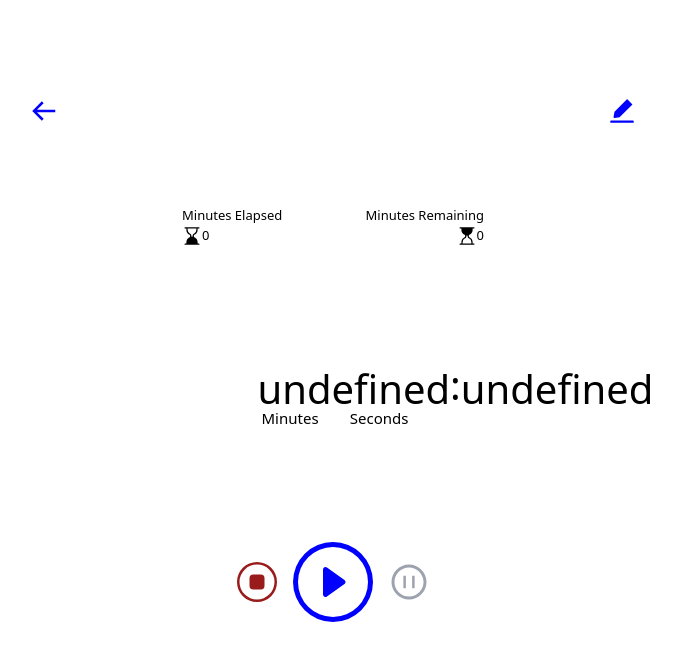
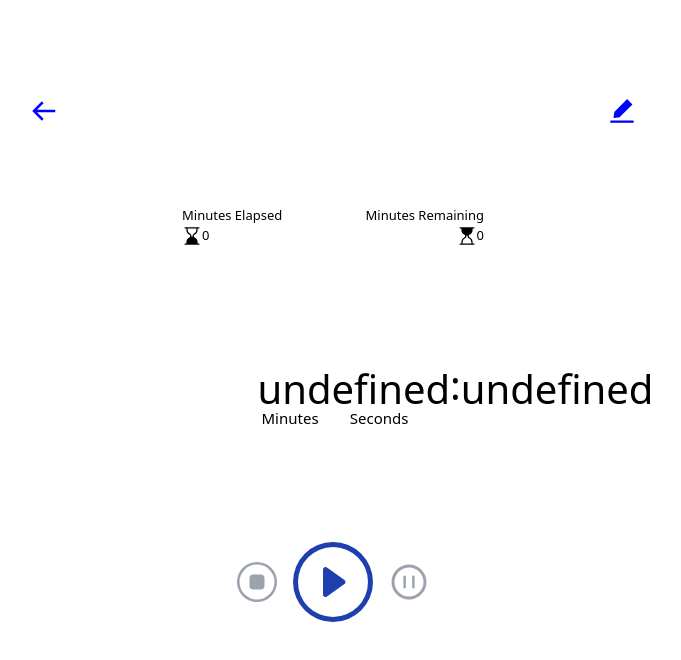
Before and after one commit to Akinoobi/apps-beyond-daily-task, a Next.js app: page /daily-task/1 in a window 1280 px wide. Shown: the top 660 px of the page, without its empty margins (307-988 px from the left). Built offline with nearby package versions, Linux system fonts and the light colour scheme.

Commit message:
fix: logical buttons in timer
Signed-off-by: Akinoobi <gelo.palma23@gmail.com>

```diff
--- a/src/pages/daily-task/[id].js
+++ b/src/pages/daily-task/[id].js
@@ -20,6 +20,7 @@ export default function DailyTaskEditPage({}) {
   const [isTimerPlayed, setIsTimerPlayed] = useState({
     play: false,
     recentlyClicked: "pause",
+    isFirstClick: false,
   });
   const { width } = useWindowSize();
   const [form, editTask] = DailyTaskStateManager(
@@ -346,37 +347,49 @@ export default function DailyTaskEditPage({}) {
                 >
                   <BsStopCircle
                     size={40}
-                    className={`cursor-pointer text-red-800 ${
+                    className={` ${
                       isTimerPlayed.recentlyClicked === "pause"
                         ? "cursor-not-allowed text-gray-400"
-                        : ""
+                        : "cursor-pointer text-red-800"
                     }`}
                     // color="blue"
                     onClick={() => {
-                      setIsTimerPlayed({
-                        ...isTimerPlayed,
-                        play: false,
-                        recentlyClicked: "pause",
-                      });
+                      if (isTimerPlayed.recentlyClicked !== "pause" && isTimerPlayed.isFirstClick) {
+                        setIsTimerPlayed({
+                          ...isTimerPlayed,
+                          play: false,
+                          recentlyClicked: "pause",
+                        });
+                      }
                     }}
                   />
                   <BsPlayCircle
                     size={80}
-                    className={"cursor-pointer"}
-                    color="blue"
+                    className={` ${
+                      isTimerPlayed.isFirstClick
+                        ? "cursor-not-allowed text-gray-400"
+                        : "cursor-pointer text-blue-800"
+                    }`}
                     onClick={() => {
+                      if (!isTimerPlayed.isFirstClick)
                       setIsTimerPlayed({
                         ...isTimerPlayed,
                         play: true,
                         recentlyClicked: "playNow",
+                        isFirstClick: true,
                       });
                     }}
                   />
                   <AiOutlinePauseCircle
                     size={40}
-                    className={"cursor-pointer text-gray-400"}
+                    className={` ${
+                      isTimerPlayed.recentlyClicked === "resume" && isTimerPlayed.isFirstClick  || !isTimerPlayed.isFirstClick || (isTimerPlayed.isFirstClick && isTimerPlayed.play)
+                        ? "cursor-not-allowed text-gray-400"
+                        : "cursor-pointer text-red-800"
+                    }`}
                     // color="blue"
                     onClick={() => {
+                      if (isTimerPlayed.recentlyClicked === "pause")
                       setIsTimerPlayed({
                         ...isTimerPlayed,
                         play: true,
```
